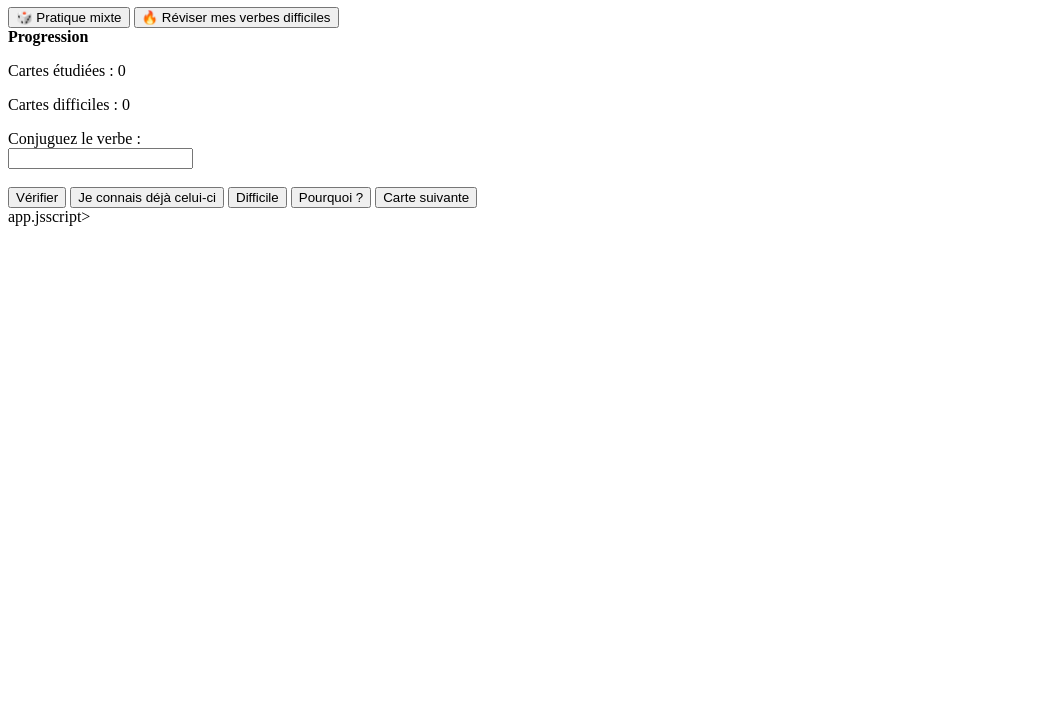
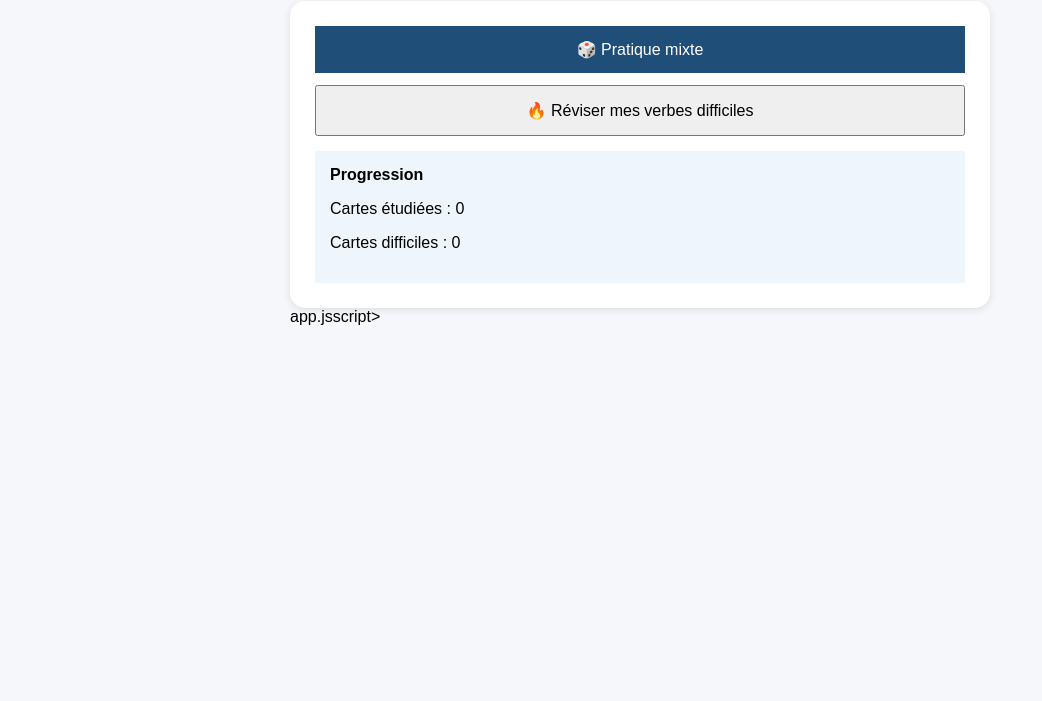
Before and after one commit to amyc000/french-verb-practice, a plain HTML site: page index.html in a window 1280 px wide. Shown: the part 99-800 px from the top of the page, without its empty margins (0-1042 px from the left). Drawn offline with Linux system fonts and the light colour scheme.

Commit message:
Update index.html

```diff
--- a/index.html
+++ b/index.html
@@ -6,7 +6,7 @@
 
 <title>Conjugaison Française</title>
 
-styles.css
+<link rel="stylesheet" href="styles.css">
 
 </head>
 <body>
```
